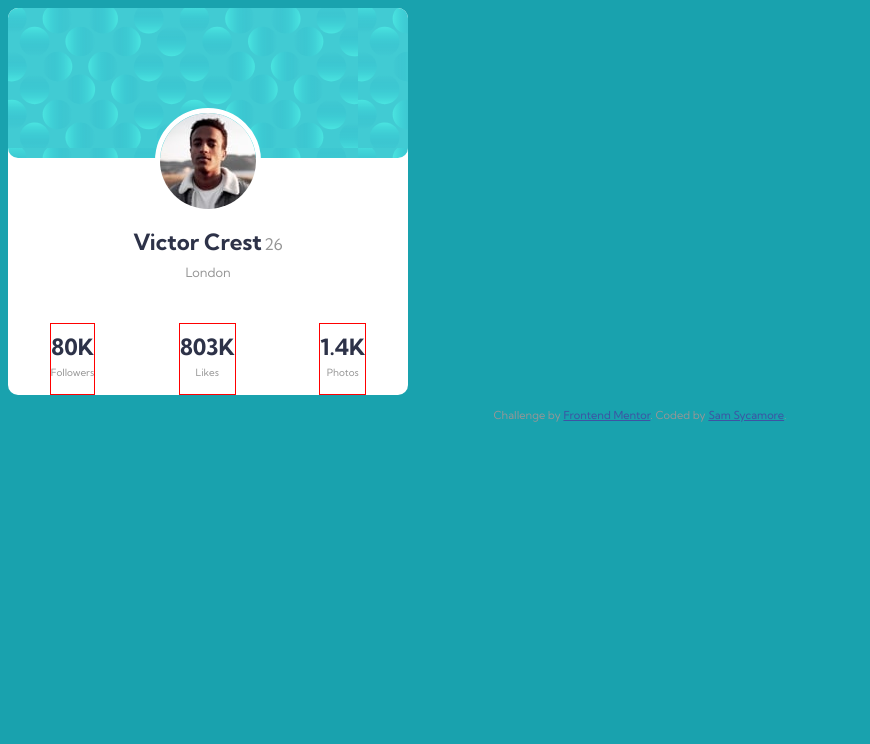
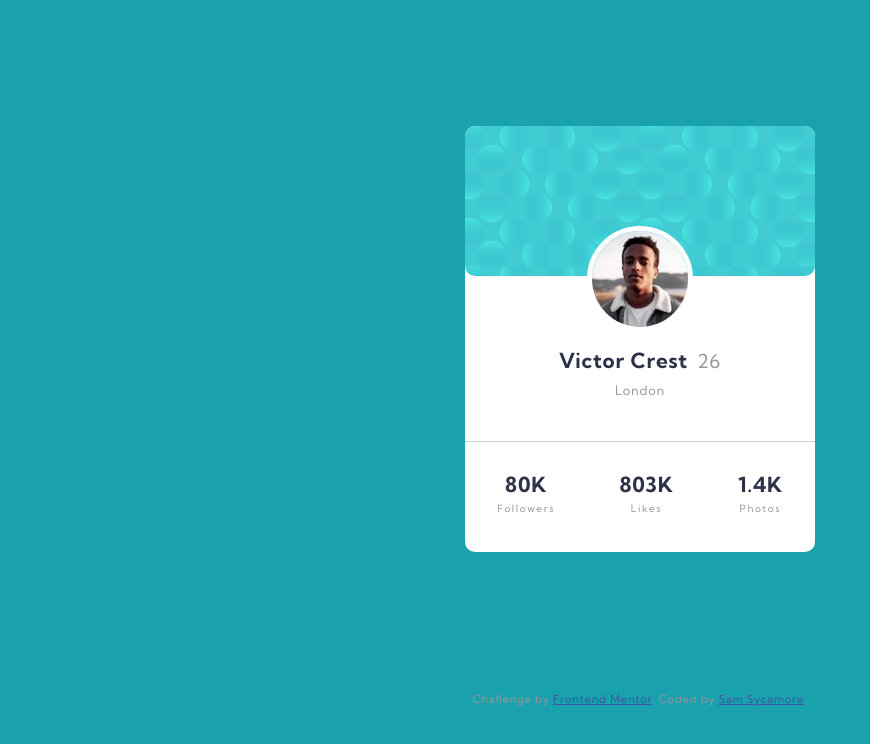
Before and after one commit to samuelsycamore/FEM-profile-card-component, a plain HTML site: page index.html in a window 1280 px wide. Shown: the whole page, without its empty margins (0-870 px from the left). Drawn offline with Linux system fonts and the light colour scheme.

Commit message:
As close as I can get on my own

```diff
--- a/index.html
+++ b/index.html
@@ -26,16 +26,16 @@
 <div class="deets-container">
   <div class="deets">
   <h2>80K</h2>
-  Followers
+  <span class="spreadem">Followers</span>
 </div>
 
   <div class="deets">
   <h2>803K</h2>
-  Likes
+  <span class="spreadem">Likes</span>
 </div>
   <div class="deets">
   <h2>1.4K</h2>
-  Photos
+  <span class="spreadem">Photos</span>
 </div>
 </div>
 </div>
--- a/style.css
+++ b/style.css
@@ -6,12 +6,13 @@ font-family: 'Kumbh Sans', sans-serif;
 font-size: 62.5%;
 color: hsl(0, 0%, 59%);
 line-height: 0.5rem;
+letter-spacing: 0.05rem;
 }
 
 h1, h2{
   color: hsl(229, 23%, 23%);
   font-weight: 700;
-  font-size: 1.4rem;
+  font-size: 1.3rem;
 }
 
 h3, h4{
@@ -19,7 +20,7 @@ h3, h4{
 }
 
 h3{
-  font-size: 1rem;
+  font-size: 1.2rem;
 }
 
 h4{
@@ -28,6 +29,7 @@ h4{
 
 .name > h1, .name > h3{
   display: inline;
+  margin: auto 3px;
 }
 
 .container{
@@ -37,9 +39,9 @@ h4{
   flex-direction: column;
   align-items: center;
   justify-content: center;
-  max-width: 400px;
-  min-width: 300px;
+  max-width: 350px;
   max-height: 100%;
+  margin: 10% auto;
 }
 
 .top{
@@ -68,10 +70,15 @@ h4{
   justify-content: space-around;
   align-items: center;
   width: 100%;
+  border-top: 1px solid lightgray;
+  padding: 20px 0;
 }
 
 .deets{
-  border: 1px solid red;
   text-align: center;
   height: 70px;
 }
+
+.spreadem{
+  letter-spacing: 0.1rem;
+}
```
